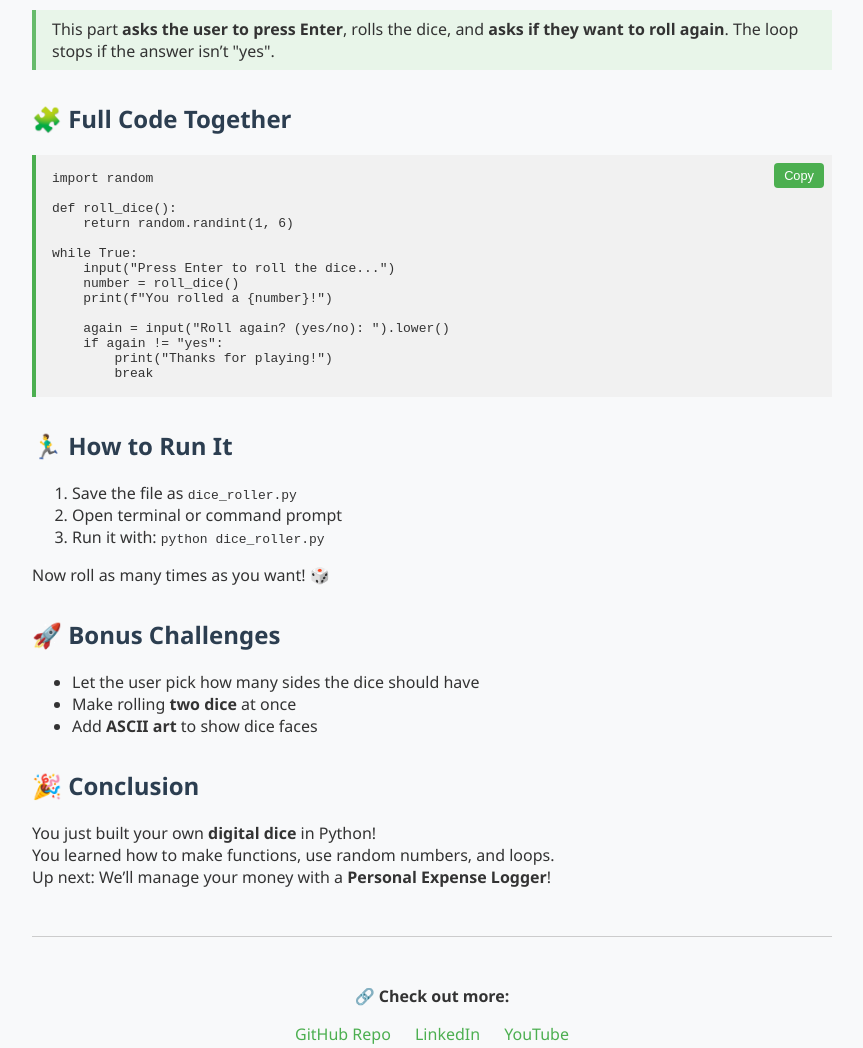
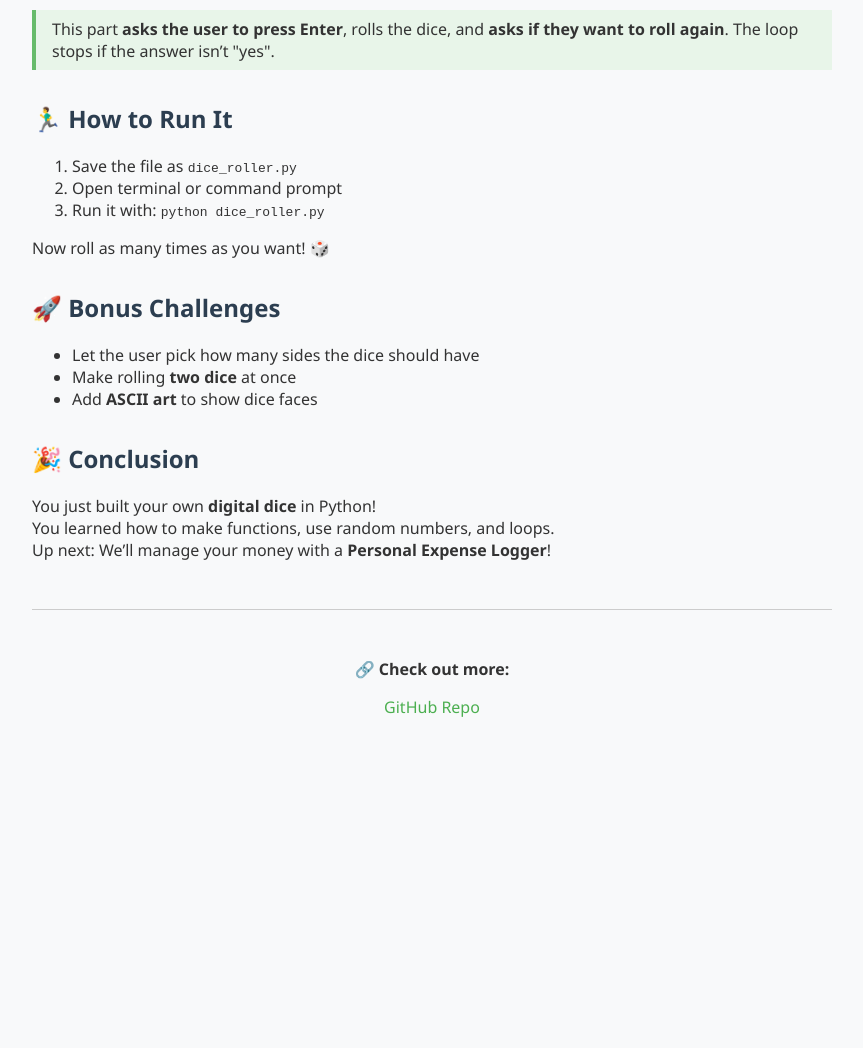
Before and after one commit to SayyedSha/Digital_Dice_Roller_Blog, a plain HTML site: page index.html in a window 1280 px wide. Shown: the part 1086-2134 px from the top of the page, without its empty margins (208-1071 px from the left). After the commit the page ends 1836 px from the top, so only its background shows below. Drawn offline with Linux system fonts and the light colour scheme.

Commit message:
Removed full code section and added github repo link for project

```diff
--- a/index.html
+++ b/index.html
@@ -123,23 +123,6 @@
     </div>
   </div>
 
-  <div class="section">
-    <h2>🧩 Full Code Together</h2>
-    <pre><code id="code4">import random
-
-def roll_dice():
-    return random.randint(1, 6)
-
-while True:
-    input("Press Enter to roll the dice...")
-    number = roll_dice()
-    print(f"You rolled a {number}!")
-
-    again = input("Roll again? (yes/no): ").lower()
-    if again != "yes":
-        print("Thanks for playing!")
-        break</code><button class="copy-btn" onclick="copyCode('code4')">Copy</button></pre>
-  </div>
 
   <div class="section">
     <h2>🏃‍♂️ How to Run It</h2>
@@ -169,9 +152,9 @@ while True:
 
   <div class="footer">
     <p><strong>🔗 Check out more:</strong></p>
-    <a href="https://github.com/yourusername/digital-dice-roller" target="_blank">GitHub Repo</a>
-    <a href="https://linkedin.com/in/yourprofile" target="_blank">LinkedIn</a>
-    <a href="https://youtube.com/@yourchannel" target="_blank">YouTube</a>
+    <a href="https://github.com/SayyedSha/Digital_Dice_Roller" target="_blank">GitHub Repo</a>
+    <!-- <a href="https://linkedin.com/in/yourprofile" target="_blank">LinkedIn</a>
+    <a href="https://youtube.com/@yourchannel" target="_blank">YouTube</a> -->
   </div>
 
   <script>
```
